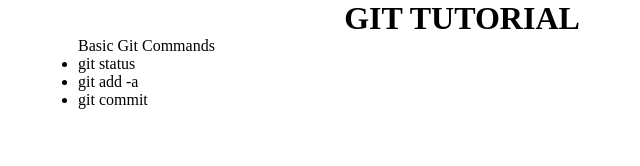
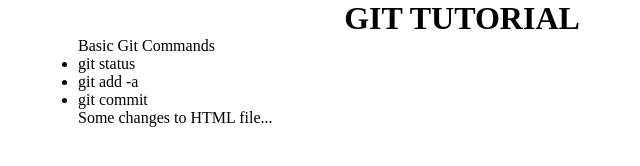
Before and after one commit to ShubhamBarwad/Git_UserStories, a plain HTML site: page index.html in a window 1280 px wide. Shown: the whole page, without its empty margins (178-818 px from the left). Drawn offline with Linux system fonts and the light colour scheme.

```diff
--- a/index.html
+++ b/index.html
@@ -16,6 +16,7 @@
         <ul class="list" id="list1">
 
         </ul>
+        <p>Some changes to HTML file...</p>
     </main>
     <footer></footer>
 </body>
```
Also changed, not shown: dir1/log.txt (added), dir3/file1.txt (added), dir3/file2.txt (added), log.txt (added).
